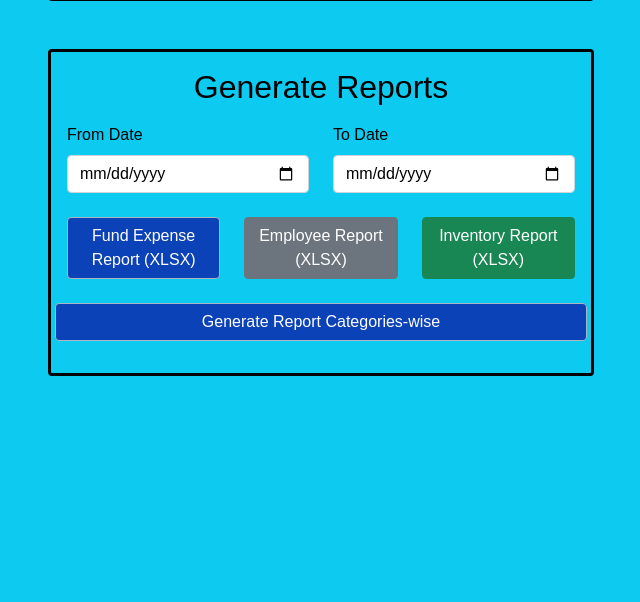
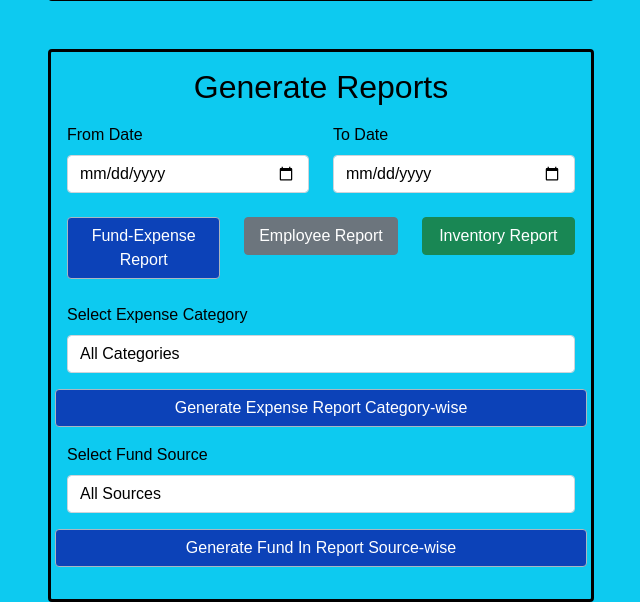
Before and after one commit to nag2mani/SuryaShaktiEngineeringWorks, a Django app: page /report/ in a window 1280 px wide. Shown: the part 583-1185 px from the top of the page, without its empty margins (319-959 px from the left). Before the commit the page ends 959 px from the top, so only its background shows below. Run offline with Django 5.2, Linux system fonts and the light colour scheme.

Commit message:
Done on updated requirement

```diff
--- a/SSEW/SSEW/urls.py
+++ b/SSEW/SSEW/urls.py
@@ -29,9 +29,9 @@ urlpatterns = [
     path('add_fundin/', add_fund, name='add_fundin'),
     path('add_employee/', add_employee, name='add_employee'),
     path('add_inventory/', add_inventory, name='add_inventory'),
-    # path('report/', report, name='report'),
     path('report/', generate_report, name='generate_report'),
     path('ajax/load-subcategories/', load_subcategories, name='load_subcategories'),
+    path('ajax/load-subsources/', load_subsources, name='load_subsources'),
     path('fund_expense_list/', fund_expense_list, name='fund_expense_list'),
     path('employee_list/', employee_list, name='employee_list'),
     path('inventory_list/', inventory_list, name='inventory_list'),
--- a/SSEW/home/admin.py
+++ b/SSEW/home/admin.py
@@ -1,5 +1,6 @@
 from django.contrib import admin
 from .models import *
+
 # Register your models here.
 admin.site.register(Expenses)
 admin.site.register(FundIn)
@@ -7,3 +8,5 @@ admin.site.register(Employee)
 admin.site.register(Inventory)
 admin.site.register(Category)
 admin.site.register(SubCategory)
+admin.site.register(Source)
+admin.site.register(SubSource)
--- a/SSEW/home/report.py
+++ b/SSEW/home/report.py
@@ -58,7 +58,7 @@ def generate_fund_expense_report_xlsx(from_date, to_date):
             value = getattr(fund, field)
             if isinstance(value, datetime):
                 value = value.replace(tzinfo=None)
-            if field in ['category', 'subcategory', 'received_by'] and value:
+            if field in ['source', 'subsource', 'received_by'] and value:
                 value = str(value)
             worksheet.cell(row=row, column=col_num, value=value)
             if field == 'cash_fund':
--- a/SSEW/home/templates/report.html
+++ b/SSEW/home/templates/report.html
@@ -7,8 +7,8 @@
     <link href="https://cdn.jsdelivr.net/npm/bootstrap@5.0.2/dist/css/bootstrap.min.css" rel="stylesheet"
         integrity="sha384-EVSTQN3/azprG1Anm3QDgpJLIm9Nao0Yz1ztcQTwFspd3yD65VohhpuuCOmLASjC" crossorigin="anonymous">
     <link rel="stylesheet" href="../static/css/forms.css">
+    <script src="https://code.jquery.com/jquery-3.6.0.min.js"></script>
     <title>Generate Reports</title>
-    <script src="https://code.jquery.com/jquery-3.6.0.min.js"></script>
 </head>
 
 <body>
@@ -102,20 +102,46 @@
                             <div class="row mb-3">
                                 <div class="col-md-4 my-2">
                                     <button type="submit" name="report_type" value="fund_expense_xlsx"
-                                        class="btn btn-primary w-100">Fund Expense Report (XLSX)</button>
+                                        class="btn btn-primary w-100">Fund-Expense Report</button>
                                 </div>
                                 <div class="col-md-4 my-2">
                                     <button type="submit" name="report_type" value="employee_xlsx"
-                                        class="btn btn-secondary w-100">Employee Report (XLSX)</button>
+                                        class="btn btn-secondary w-100">Employee Report</button>
                                 </div>
                                 <div class="col-md-4 my-2">
                                     <button type="submit" name="report_type" value="inventory_xlsx"
-                                        class="btn btn-success w-100">Inventory Report (XLSX)</button>
+                                        class="btn btn-success w-100">Inventory Report</button>
                                 </div>
                             </div>
                             <div class="row mb-3">
-                                <button type="submit" name="report_type" value="category_wise_report_xlsx"
-                                    class="btn btn-primary w-100">Generate Report Categories-wise</button>
+                                <div class="col-md-12">
+                                    <label for="expense_category" class="form-label">Select Expense Category</label>
+                                    <select class="form-control" id="expense_category" name="expense_category">
+                                        <option value="">All Categories</option>
+                                        {% for category in categories %}
+                                        <option value="{{ category.id }}">{{ category.name }}</option>
+                                        {% endfor %}
+                                    </select>
+                                </div>
+                            </div>
+                            <div class="row mb-3">
+                                <button type="submit" name="report_type" value="expense_category_wise_report_xlsx"
+                                    class="btn btn-primary w-100">Generate Expense Report Category-wise</button>
+                            </div>
+                            <div class="row mb-3">
+                                <div class="col-md-12">
+                                    <label for="fund_source" class="form-label">Select Fund Source</label>
+                                    <select class="form-control" id="fund_source" name="fund_source">
+                                        <option value="">All Sources</option>
+                                        {% for source in sources %}
+                                        <option value="{{ source.id }}">{{ source.name }}</option>
+                                        {% endfor %}
+                                    </select>
+                                </div>
+                            </div>
+                            <div class="row mb-3">
+                                <button type="submit" name="report_type" value="fundin_source_wise_report_xlsx"
+                                    class="btn btn-primary w-100">Generate Fund In Report Source-wise</button>
                             </div>
                         </form>
                     </div>
--- a/SSEW/home/views.py
+++ b/SSEW/home/views.py
@@ -1,10 +1,13 @@
 from django.shortcuts import render, redirect
 from django.utils.dateparse import parse_date
-from django.http import JsonResponse
-from .report import *
+from django.http import JsonResponse, HttpResponse
 from .models import *
 from .forms import *
 
+from openpyxl import Workbook
+from io import BytesIO
+import pytz
+from datetime import datetime
 #Instruction : Use and pass only singular variable name throught the application.
 
 def home(request):
@@ -44,6 +47,11 @@ def load_subcategories(request):
     category_id = request.GET.get('category')
     subcategories = SubCategory.objects.filter(category_id=category_id).all()
     return JsonResponse(list(subcategories.values('id', 'name')), safe=False)
+
+def load_subsources(request):
+    source_id = request.GET.get('source')
+    subsources = SubSource.objects.filter(source_id=source_id).all()
+    return JsonResponse(list(subsources.values('id', 'name')), safe=False)
 
 def add_expense(request):
     if request.method == 'POST':
@@ -173,3 +181,247 @@ def inventory_list(request):
             return render(request, 'inventory_list.html', {'inventories': inventories})
 
     return render(request, 'inventory_list.html', {'inventories': []})
+
+
+def generate_fund_expense_report_xlsx(from_date, to_date):
+    # Filter data based on the date range
+    expenses = Expenses.objects.filter(date_time__range=[from_date, to_date])
+    funds = FundIn.objects.filter(date_time__range=[from_date, to_date])
+
+    # Create a workbook and add a worksheet.
+    workbook = Workbook()
+    worksheet = workbook.active
+    worksheet.title = "Fund Expense Report"
+
+    # Define the headers based on model fields
+    expense_headers = [field.name for field in Expenses._meta.fields]
+    fund_headers = [field.name for field in FundIn._meta.fields]
+
+    # Write headers for expenses
+    for col_num, header in enumerate(expense_headers, 1):
+        worksheet.cell(row=1, column=col_num, value=header)
+
+    # Write expense data
+    row = 2
+    total_cash_expenses = 0
+    total_online_expenses = 0
+    for expense in expenses:
+        for col_num, field in enumerate(expense_headers, 1):
+            value = getattr(expense, field)
+            if isinstance(value, datetime):
+                value = value.replace(tzinfo=None)
+            if field in ['category', 'subcategory', 'employee'] and value:
+                value = str(value)
+            worksheet.cell(row=row, column=col_num, value=value)
+            if field == 'cash_expenses':
+                total_cash_expenses += value
+            if field == 'online_expenses':
+                total_online_expenses += value
+        row += 1
+
+    # Leave a row blank
+    row += 3
+
+    # Write headers for fund in
+    for col_num, header in enumerate(fund_headers, 1):
+        worksheet.cell(row=row, column=col_num, value=header)
+
+    # Write fund in data
+    row += 1
+    total_cash_fund = 0
+    total_online_fund = 0
+    for fund in funds:
+        for col_num, field in enumerate(fund_headers, 1):
+            value = getattr(fund, field)
+            if isinstance(value, datetime):
+                value = value.replace(tzinfo=None)
+            if field in ['source', 'subsource', 'received_by'] and value:
+                value = str(value)
+            worksheet.cell(row=row, column=col_num, value=value)
+            if field == 'cash_fund':
+                total_cash_fund += value
+            if field == 'online_fund':
+                total_online_fund += value
+        row += 1
+
+    # Calculate totals and profit
+    total_expenses = total_cash_expenses + total_online_expenses
+    total_fundin = total_cash_fund + total_online_fund
+    profit = total_fundin - total_expenses
+
+    # Write totals and profit in the worksheet
+    row += 2
+    worksheet.cell(row=row, column=1, value="Total Cash Expenses")
+    worksheet.cell(row=row, column=2, value=total_cash_expenses)
+
+    row += 1
+    worksheet.cell(row=row, column=1, value="Total Online Expenses")
+    worksheet.cell(row=row, column=2, value=total_online_expenses)
+
+    row += 1
+    worksheet.cell(row=row, column=1, value="Total Cash FundIn")
+    worksheet.cell(row=row, column=2, value=total_cash_fund)
+
+    row += 1
+    worksheet.cell(row=row, column=1, value="Total Online FundIn")
+    worksheet.cell(row=row, column=2, value=total_online_fund)
+
+    row += 1
+    worksheet.cell(row=row, column=1, value="Profit")
+    worksheet.cell(row=row, column=2, value=profit)
+
+    # Save the workbook to a BytesIO object
+    output = BytesIO()
+    workbook.save(output)
+    output.seek(0)
+
+    # Create the HttpResponse
+    response = HttpResponse(output.read(), content_type='application/vnd.openxmlformats-officedocument.spreadsheetml.sheet')
+    response['Content-Disposition'] = 'attachment; filename=fund_expense_report.xlsx'
+
+    return response
+
+
+
+
+def generate_employee_report_xlsx(from_date, to_date):
+    # Filter data based on the date range
+    employees = Employee.objects.filter(date_time__range=[from_date, to_date])
+
+    # Create a workbook and add a worksheet
+    workbook = Workbook()
+    worksheet = workbook.active
+    worksheet.title = "Employee Report"
+
+    # Define the headers based on model fields
+    headers = [field.name for field in Employee._meta.fields]
+
+    # Write headers
+    for col_num, header in enumerate(headers, 1):
+        worksheet.cell(row=1, column=col_num, value=header)
+
+    # Write employee data
+    row = 2
+    for employee in employees:
+        for col_num, field in enumerate(headers, 1):
+            value = getattr(employee, field)
+            if isinstance(value, (pytz.datetime.datetime, pytz.datetime.time)):
+                value = value.replace(tzinfo=None)
+            worksheet.cell(row=row, column=col_num, value=value)
+        row += 1
+
+    # Save the workbook to a BytesIO object
+    output = BytesIO()
+    workbook.save(output)
+    output.seek(0)
+
+    # Create the HttpResponse
+    response = HttpResponse(output.read(), content_type='application/vnd.openxmlformats-officedocument.spreadsheetml.sheet')
+    response['Content-Disposition'] = 'attachment; filename=employee_report.xlsx'
+
+    return response
+
+
+
+
+def generate_inventory_report_xlsx(from_date, to_date):
+    # Filter data based on the date range
+    inventories = Inventory.objects.filter(date_time__range=[from_date, to_date])
+
+    # Create a workbook and add a worksheet
+    workbook = Workbook()
+    worksheet = workbook.active
+    worksheet.title = "Inventory Report"
+
+    # Define the headers based on model fields
+    headers = [field.name for field in Inventory._meta.fields]
+
+    # Write headers
+    for col_num, header in enumerate(headers, 1):
+        worksheet.cell(row=1, column=col_num, value=header)
+
+    # Write inventory data
+    row = 2
+    for inventory in inventories:
+        for col_num, field in enumerate(headers, 1):
+            value = getattr(inventory, field)
+            if isinstance(value, (pytz.datetime.datetime, pytz.datetime.time)):
+                value = value.replace(tzinfo=None)
+            worksheet.cell(row=row, column=col_num, value=value)
+        row += 1
+
+    # Save the workbook to a BytesIO object
+    output = BytesIO()
+    workbook.save(output)
+    output.seek(0)
+
+    # Create the HttpResponse
+    response = HttpResponse(output.read(), content_type='application/vnd.openxmlformats-officedocument.spreadsheetml.sheet')
+    response['Content-Disposition'] = 'attachment; filename=inventory_report.xlsx'
+
+    return response
+
+
+def generate_category_wise_expense_report_xlsx(from_date, to_date, category_id):
+    expenses = Expenses.objects.filter(date_time__range=[from_date, to_date])
+    if category_id:
+        expenses = expenses.filter(category_id=category_id)
+
+    workbook = Workbook()
+    worksheet = workbook.active
+    worksheet.title = "Category-wise Expense Report"
+
+    headers = [field.name for field in Expenses._meta.fields]
+    for col_num, header in enumerate(headers, 1):
+        worksheet.cell(row=1, column=col_num, value=header)
+
+    row = 2
+    for expense in expenses:
+        for col_num, field in enumerate(headers, 1):
+            value = getattr(expense, field)
+            if isinstance(value, datetime):
+                value = value.replace(tzinfo=None)
+            if field in ['category', 'subcategory', 'employee'] and value:
+                value = str(value)
+            worksheet.cell(row=row, column=col_num, value=value)
+        row += 1
+
+    output = BytesIO()
+    workbook.save(output)
+    output.seek(0)
+
+    response = HttpResponse(output.read(), content_type='application/vnd.openxmlformats-officedocument.spreadsheetml.sheet')
+    response['Content-Disposition'] = 'attachment; filename=category_wise_expense_report.xlsx'
+    return response
+
+def generate_source_wise_fundin_report_xlsx(from_date, to_date, source_id):
+    fundins = FundIn.objects.filter(date_time__range=[from_date, to_date])
+    if source_id:
+        fundins = fundins.filter(source_id=source_id)
+
+    workbook = Workbook()
+    worksheet = workbook.active
+    worksheet.title = "Source-wise Fund In Report"
+
+    headers = [field.name for field in FundIn._meta.fields]
+    for col_num, header in enumerate(headers, 1):
+        worksheet.cell(row=1, column=col_num, value=header)
+
+    row = 2
+    for fundin in fundins:
+        for col_num, field in enumerate(headers, 1):
+            value = getattr(fundin, field)
+            if isinstance(value, datetime):
+                value = value.replace(tzinfo=None)
+            if field in ['source', 'subsource', 'received_by'] and value:
+                value = str(value)
+            worksheet.cell(row=row, column=col_num, value=value)
+        row += 1
+
+    output = BytesIO()
+    workbook.save(output)
+    output.seek(0)
+
+    response = HttpResponse(output.read(), content_type='application/vnd.openxmlformats-officedocument.spreadsheetml.sheet')
+    response['Content-Disposition'] = 'attachment; filename=source_wise_fundin_report.xlsx'
+    return response
```
Also changed, not shown: SSEW/home/forms.py (+7 -7 lines), SSEW/home/models.py (+18 -6 lines), SSEW/home/templates/add_expense.html (+45 -14 lines), SSEW/home/templates/add_fundin.html (+57 -22 lines), SSEW/home/templates/all_data.html (+4 -4 lines), SSEW/home/templates/fund_expense_list.html (+4 -4 lines), SSEW/db.sqlite3, SSEW/home/migrations/0001_initial.py, SSEW/home/migrations/0002_alter_expenses_name_of_person.py (deleted).
